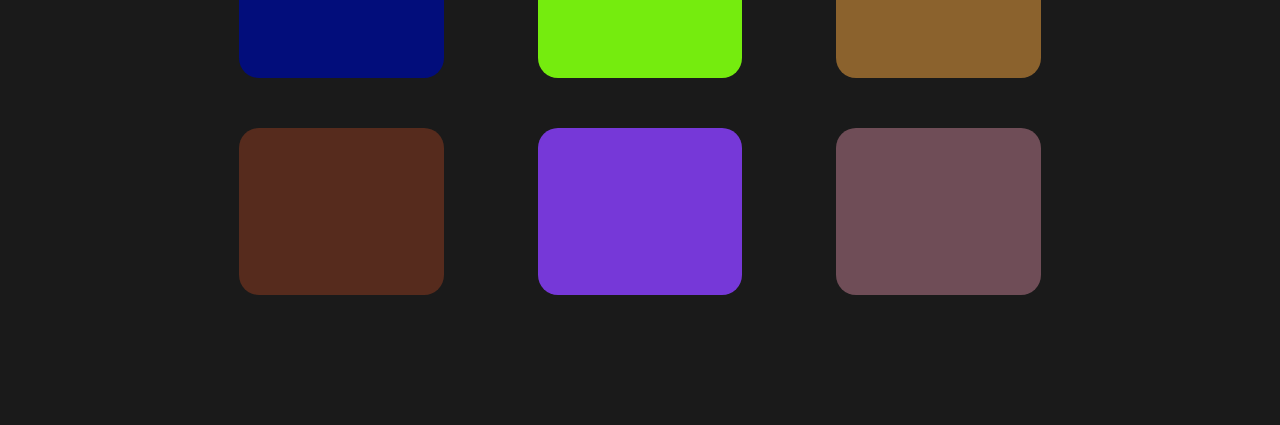
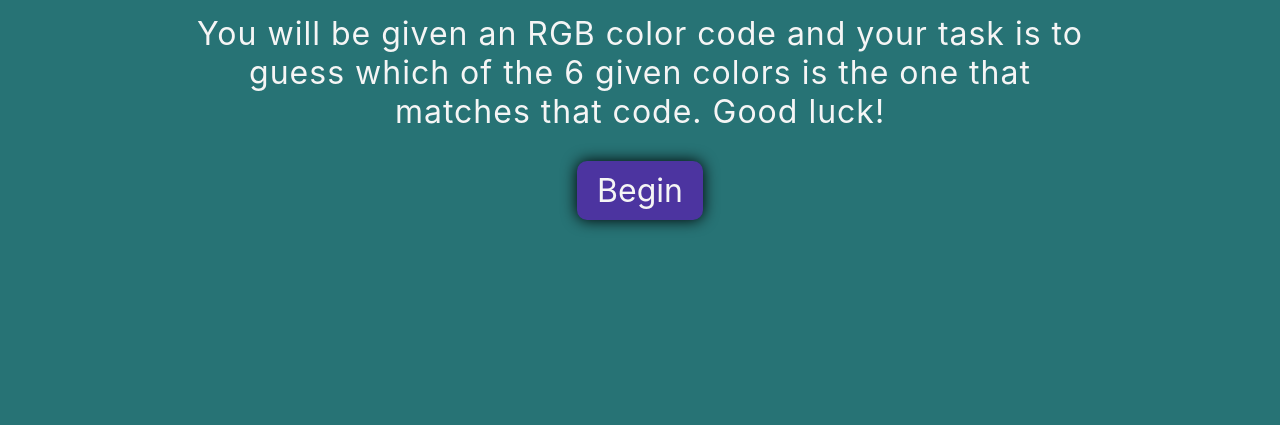
Before and after one commit to cabraja/color-guess-game, a plain HTML site: page index.html in a window 1280 px wide. Shown: the part 375-800 px from the top of the page. Drawn offline with Linux system fonts and the light colour scheme.

Commit message:
added welcome screen with rules and begin button

```diff
--- a/index.css
+++ b/index.css
@@ -9,6 +9,59 @@
 body {
   background-color: rgb(26, 26, 26);
 }
+
+/* WELCOME SCREEN */
+#welcome-screen {
+  position: absolute;
+  top: 0;
+  left: 0;
+  width: 100%;
+  height: 100vh;
+  background-color: #277375;
+  color: whitesmoke;
+  letter-spacing: 1px;
+  display: flex;
+  flex-direction: column;
+  align-items: center;
+  justify-content: center;
+  transition: 0.6s ease-in-out;
+}
+#welcome-screen section {
+  width: 70%;
+  display: flex;
+  flex-direction: column;
+  align-items: center;
+  justify-content: center;
+}
+
+#welcome-screen section h1 {
+  font-size: 4rem;
+  margin-bottom: 30px;
+}
+#welcome-screen section p {
+  font-size: 2rem;
+  text-align: center;
+  margin-bottom: 30px;
+}
+
+#welcome-screen section button {
+  cursor: pointer;
+  font-size: 2rem;
+  color: whitesmoke;
+  background-color: rgb(76, 52, 160);
+  border: none;
+  outline: none;
+  padding: 10px 20px;
+  border-radius: 10px;
+  -webkit-box-shadow: 0px 0px 15px 0px #000000;
+  box-shadow: 0px 0px 15px 0px #000000;
+}
+#welcome-screen section button:hover {
+  background-color: rgb(200, 105, 209);
+  transition: 0.2s;
+}
+
+/* WELCOME SCREEN */
 
 header {
   font-size: 1.8rem;
--- a/index.html
+++ b/index.html
@@ -8,6 +8,15 @@
     <title>Guess The Color</title>
 </head>
 <body>
+
+    <div id="welcome-screen">
+        <section>
+            <h1>Welcome to RGB Color Guess!</h1>
+            <p>You will be given an RGB color code and your task is to guess which of the 6 given colors is the one that matches that code. Good luck!</p>
+            <button id="start-button">Begin</button>
+        </section>
+    </div>
+
     <header>
         <h1>Guess This Color</h1>
         <h2 id="wanted-color">RGB(138,92,251)</h2>
@@ -28,4 +37,5 @@
     </main>
 </body>
 <script src="index.js"></script>
+<script src="welcome-screen.js"></script>
 </html>
--- a/index.js
+++ b/index.js
@@ -29,16 +29,12 @@ const newColors = () => {
             scoreBox.innerHTML=`Score: ${score}`;
         }else{
             const message = failMessages[Math.floor(Math.random()*6)];
-
             box.innerHTML=`<h6>${message}</h6>`;
         }
     })
-
-
 
 })
 }
 
 newColors();
-
 newButton.addEventListener('click',newColors);
--- /dev/null
+++ b/welcome-screen.js
@@ -0,0 +1,11 @@
+const startButton = document.getElementById('start-button');
+const welcomeScreen = document.getElementById('welcome-screen');
+
+startButton.addEventListener('click',e => {
+    e.preventDefault();
+    welcomeScreen.style.opacity = '0%';
+    setTimeout(() => {
+        welcomeScreen.style.display = 'none';
+    }, 600);
+
+})
```
